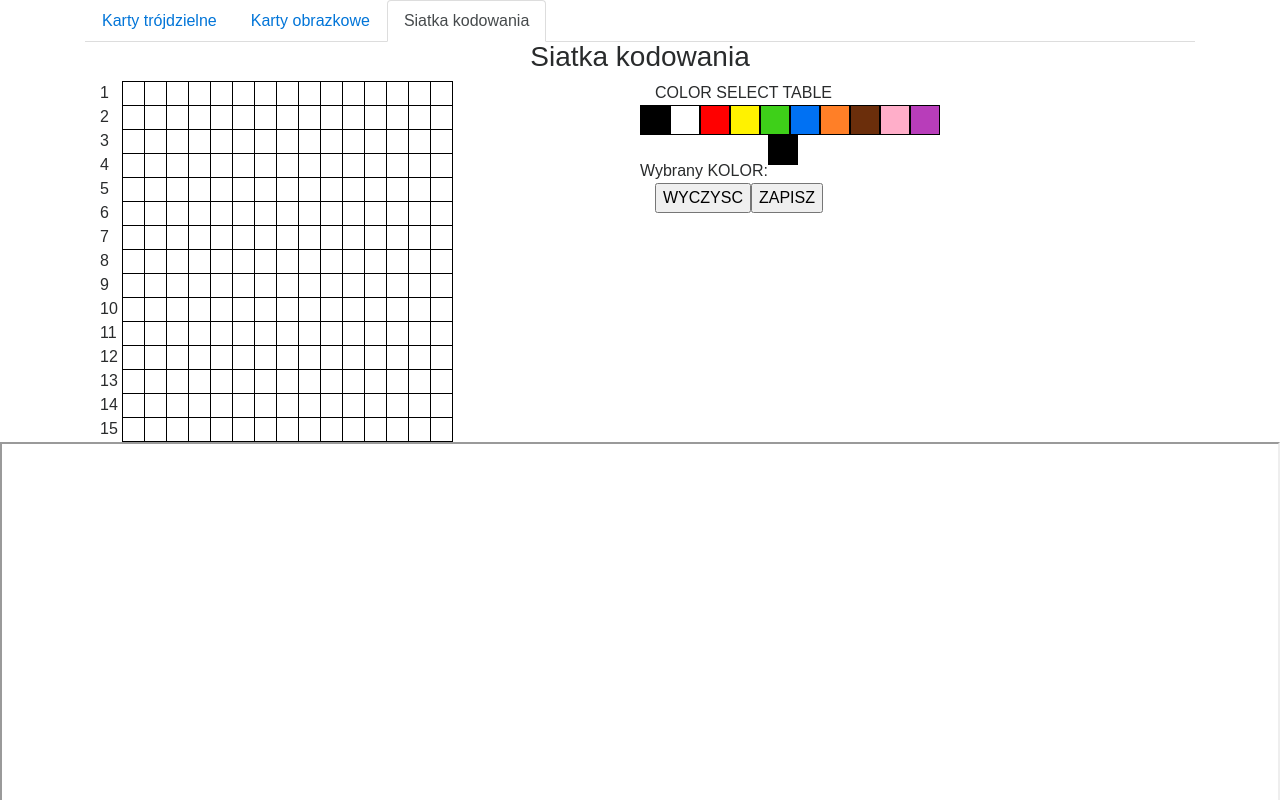
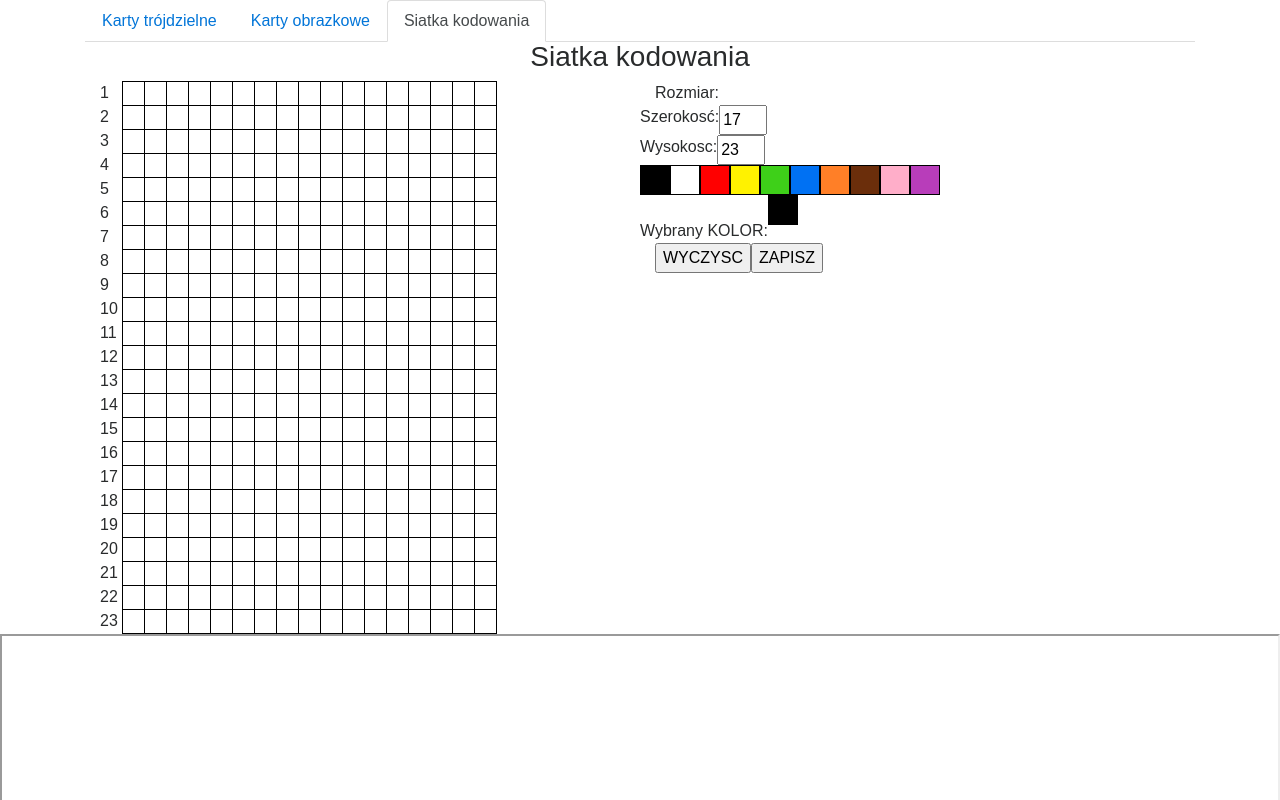
Before and after one commit to mariusz-zawadzki/3-part-kards, a React (Create React App) app: page /grid in a window 1280 px wide. Shown: the top 800 px of the page. Built offline with nearby package versions, Linux system fonts and the light colour scheme.

Commit message:
Add ways to resize and array. Fix line breaking after a letter.

```diff
--- a/src/components/grid/GridDraw.js
+++ b/src/components/grid/GridDraw.js
@@ -83,7 +83,25 @@ class GridDraw extends Component {
         this.mouseUp = this.mouseUp.bind(this);
         this.drawHandler = this.drawHandler.bind(this);
         this.clear = this.clear.bind(this);
-        this.state =  { "pressed": false, drawColor: "#000000", legend: {}, clear: false};
+        this.changeHeight = this.changeHeight.bind(this);
+        this.changeWidth = this.changeWidth.bind(this);
+        this.state =  { "pressed": false, drawColor: "#000000", legend: {}, clear: false, width: 17, height:23};
+    }
+
+    changeHeight(e){
+        let x = e.target.value;
+        var parsed = parseInt(x, 10);
+        if(!isNaN(parsed)){
+            this.setState({height:  Math.max(0, Math.min(23,parsed))},this.clear);
+        }
+    }
+
+    changeWidth(e){
+        let x = e.target.value;
+        var parsed = parseInt(x, 10);
+        if(!isNaN(parsed)){
+            this.setState({width: Math.max(0, Math.min(17,parsed))},this.clear)
+        }
     }
 
     mouseDown() {
@@ -94,10 +112,6 @@ class GridDraw extends Component {
         this.setState({ "pressed": false });
     }
 
-    shouldComponentUpdate(nextProps, nextState){
-        console.log(nextState);
-        return true;//super.shouldComponentUpdate(nextProps, nextState)
-    }
     drawHandler(row, col, color, oldColor) {
 
         if(color===oldColor)
@@ -130,21 +144,24 @@ class GridDraw extends Component {
     }
 
     render() {
-        const gridSize = 15;
-        let numbers = [];
-        for (let i = 1; i <= gridSize; i++) {
-            numbers.push(i);
+        let rowCount = [];
+        let cols = [];
+        for (let i = 1; i <= this.state.height; i++) {
+            rowCount.push(i);
+        }
+        for (let i = 1; i <= this.state.width; i++) {
+            cols.push(i);
         }
 
         let rowRenderer = (rownumber, color) => {
-            return numbers.map((number) =>
+            return cols.map((number) =>
                 <GridCell key={"gridCell_"+number+"_"+rownumber} number={number} rownumber={rownumber} pressed={this.state.pressed}
                 drawColor={this.state.drawColor}
                     clear={this.state.clear}
                     drawHandler={this.drawHandler} />
             );
         }
-        let rows = numbers.map((number) =>
+        let rows = rowCount.map((number) =>
             <GridRenderer key={"GridRender_"+number} number={number} color={this.state.color} rowRenderer={rowRenderer} />
         );
 
@@ -154,8 +171,8 @@ class GridDraw extends Component {
             _.forOwn(value, (k, v) => {
                 elements.push(<span key={v}>{v}; </span>)
             });
-            legend.push(<div className="col">
-                <span key={"color"+element}style={{ 'backgroundColor': element }}>KOLOR</span>
+            legend.push(<div  key={"color"+element} className="col">
+                <span style={{ 'backgroundColor': element }}>KOLOR</span>
                 {elements}
             </div>)
         })
@@ -189,7 +206,16 @@ class GridDraw extends Component {
                     </table>
                 </div>
                 <div className="col">
-                    COLOR SELECT TABLE
+                    <div>
+                        Rozmiar:
+                        <div className="row">
+                        Szerokosć: <input type="text" value={this.state.width} onChange={this.changeWidth} size={2}/>
+                        </div>
+                        <div className="row">
+                        Wysokosc: <input type="text" value={this.state.height} onChange={this.changeHeight} size={2}/>
+                        </div>
+
+                    </div>
                     <div className="row">
                         {colors}
                     </div>
@@ -205,8 +231,8 @@ class GridDraw extends Component {
 
                         <input type="button" onClick={this.clear} value="WYCZYSC" />
                         <input type="button" onClick={() => savePdfCode({
-                            width: gridSize,
-                            height: gridSize,
+                            width: this.state.width,
+                            height: this.state.height,
                             legend: this.state.legend
                         }, (t) => { })} value="ZAPISZ" />
                     </div>
--- a/src/pdf/save-pdf.js
+++ b/src/pdf/save-pdf.js
@@ -151,6 +151,7 @@ export function savePdf2(pages, callback) {
 }
 
 export function savePdfCode(data, callback) {
+    console.log(data);
     let legend = [];
     let gridWidth = data.width + 1;
     let gridHeight = data.height + 1;
@@ -170,12 +171,36 @@ export function savePdfCode(data, callback) {
                 return aA[1]-bA[1]
             }
         })
-        elements = elements.map((e)=>{return e+"; "})
+        elements = elements.map((e)=>{return e+";"})
+        let elementsString = _.join(elements, ' ');
+
+        elements = []
+        while(elementsString.length> 0)
+        {
+            let lastSemiolon = 75;
+            while(lastSemiolon>0 && elementsString.charAt(lastSemiolon) !== ';'){
+                if(elementsString.charAt(lastSemiolon) !== ';')
+                {
+                    lastSemiolon--;
+                }
+            }
+            if(lastSemiolon > 0){
+                elements.push(elementsString.substr(0, lastSemiolon+1)+"\n")
+                elementsString = elementsString.substr(lastSemiolon+2);
+            }
+            if(lastSemiolon <=0)
+            {
+                elements.push(elementsString+"\n");
+                elementsString = "";
+            }
+        }
+        console.log("elements", elements)
         legend.push({
             element,
             elements
         })
     })
+
     function* idMaker() {
         var index = 0;
         while (true)
@@ -263,7 +288,7 @@ export function savePdfCode(data, callback) {
             style: 'tableExample',
             table: {
                 border: [false, false, false, false],
-                widths: [imageWidht + 30, imageWidht],
+                widths: [imageWidht + 40, imageWidht],
                 body: [[
                     {
                         style: 'gridTable',
```
